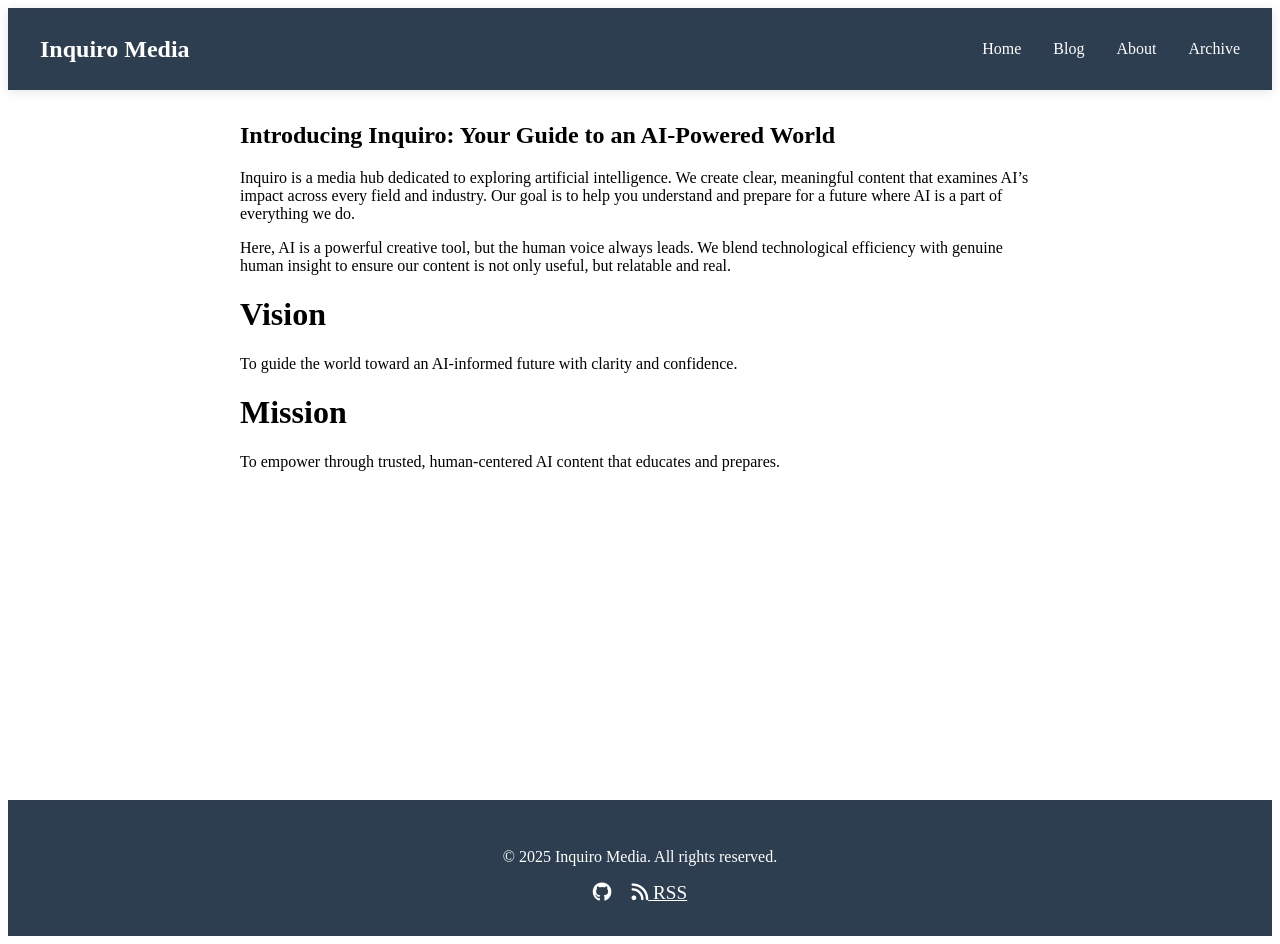
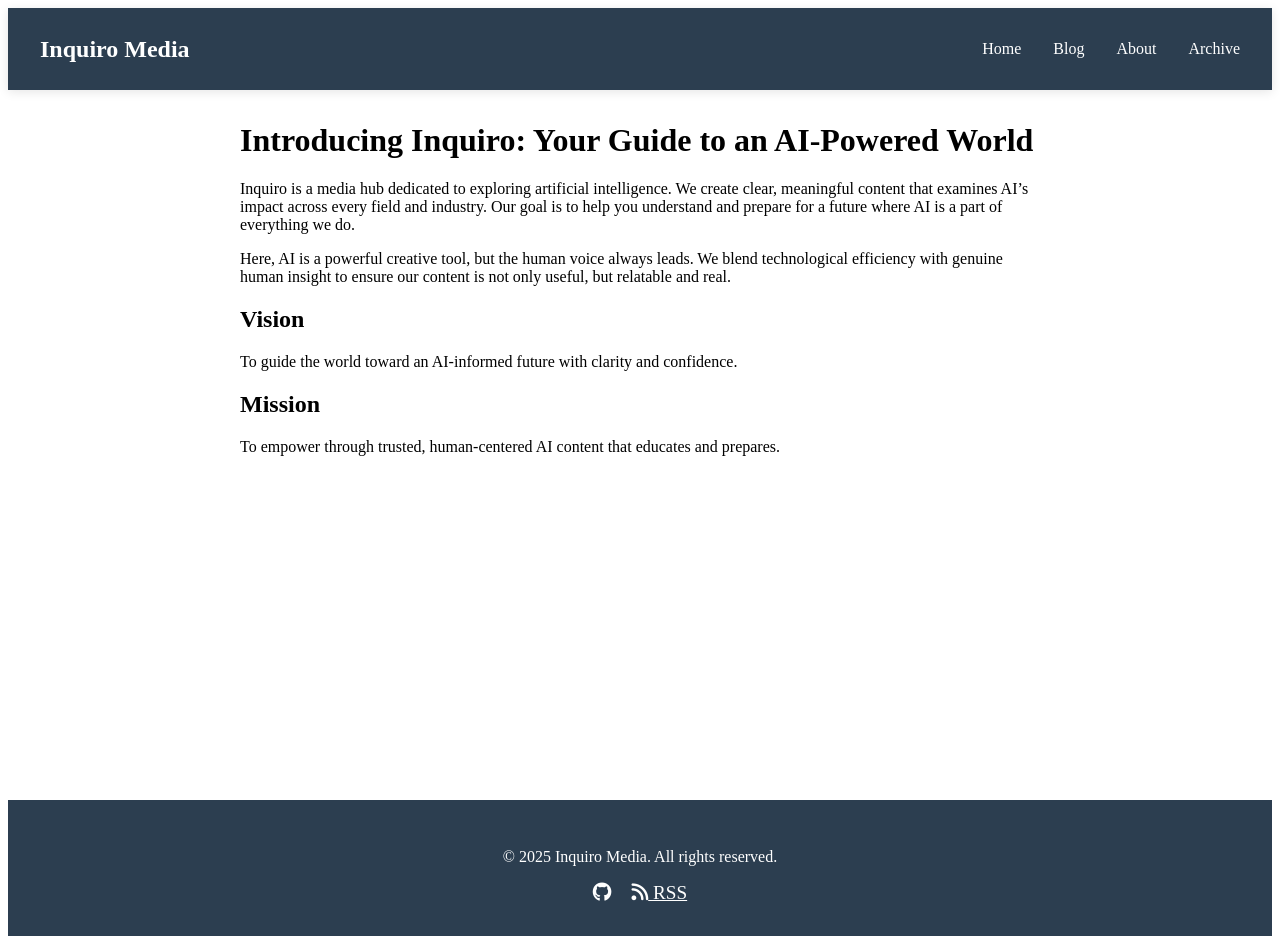
Before and after one commit to faisalmrasul/inquiro-media, a Jekyll site: the page built from about.md, in a window 1280 px wide. Built offline with Jekyll 4.4.1, drawn with Linux system fonts in a browser that asks for light colours; our own code applies the rules of GitHub Pages for plain Markdown files.

```diff
--- a/about.md
+++ b/about.md
@@ -1,11 +1,11 @@
-## Introducing Inquiro: Your Guide to an AI-Powered World ##
+# Introducing Inquiro: Your Guide to an AI-Powered World #
 
 Inquiro is a media hub dedicated to exploring artificial intelligence. We create clear, meaningful content that examines AI’s impact across every field and industry. Our goal is to help you understand and prepare for a future where AI is a part of everything we do.
 
 Here, AI is a powerful creative tool, but the human voice always leads. We blend technological efficiency with genuine human insight to ensure our content is not only useful, but relatable and real.
 
-# Vision #
+## Vision ##
 To guide the world toward an AI-informed future with clarity and confidence.
 
-# Mission #
+## Mission ##
 To empower through trusted, human-centered AI content that educates and prepares.
```
